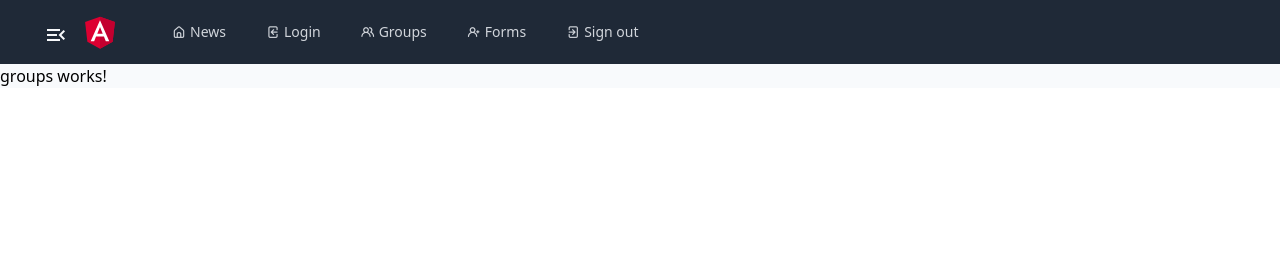
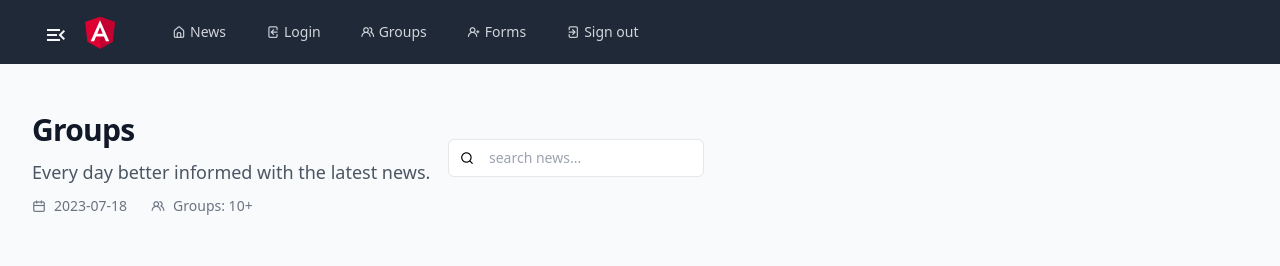
Before and after one commit to GeovannyAlExRs/qaroni-frontend-prueba, an Angular app: page /groups in a window 1280 px wide. Shown: the top 266 px of the page. Built offline with nearby package versions, Linux system fonts and the light colour scheme.

Commit message:
Import Modules and Mockup  Component Groups

```diff
--- a/src/app/modules/pages/templates/groups/groups.component.html
+++ b/src/app/modules/pages/templates/groups/groups.component.html
@@ -1 +1,14 @@
-<p>groups works!</p>
+<div class="py-8 sm:py-12">
+  <div class="mx-auto max-w-7xl px-6 lg:px-8">
+
+    <app-card-header-generic
+            [title]="title"
+            [subtitle]="subtitle"
+            [options1]="options">
+
+    </app-card-header-generic>
+
+    <app-card-list></app-card-list>
+
+  </div>
+</div>
--- a/src/app/modules/pages/templates/groups/groups.component.ts
+++ b/src/app/modules/pages/templates/groups/groups.component.ts
@@ -1,10 +1,23 @@
-import { Component } from '@angular/core';
+import { formatDate } from '@angular/common';
+import { Component, OnInit } from '@angular/core';
 
 @Component({
   selector: 'app-groups',
   templateUrl: './groups.component.html',
   styleUrls: ['./groups.component.scss']
 })
-export class GroupsComponent {
+export class GroupsComponent implements OnInit {
 
+  options: Array<any> = []
+  title: string = 'Groups'
+  subtitle: string = 'Every day better informed with the latest news.'
+
+  constructor() {}
+
+  ngOnInit(): void {
+    this.options = [
+      {list: formatDate(new Date(), 'yyyy-MM-dd', 'en-US'), icon: 'uil uil-calender'},
+      {list: 'Groups: ' + '10+', icon: 'uil uil-users-alt'}
+    ]
+  }
 }
```
Also changed, not shown: src/app/modules/pages/templates/groups/groups.module.ts (+6 -1 lines).
